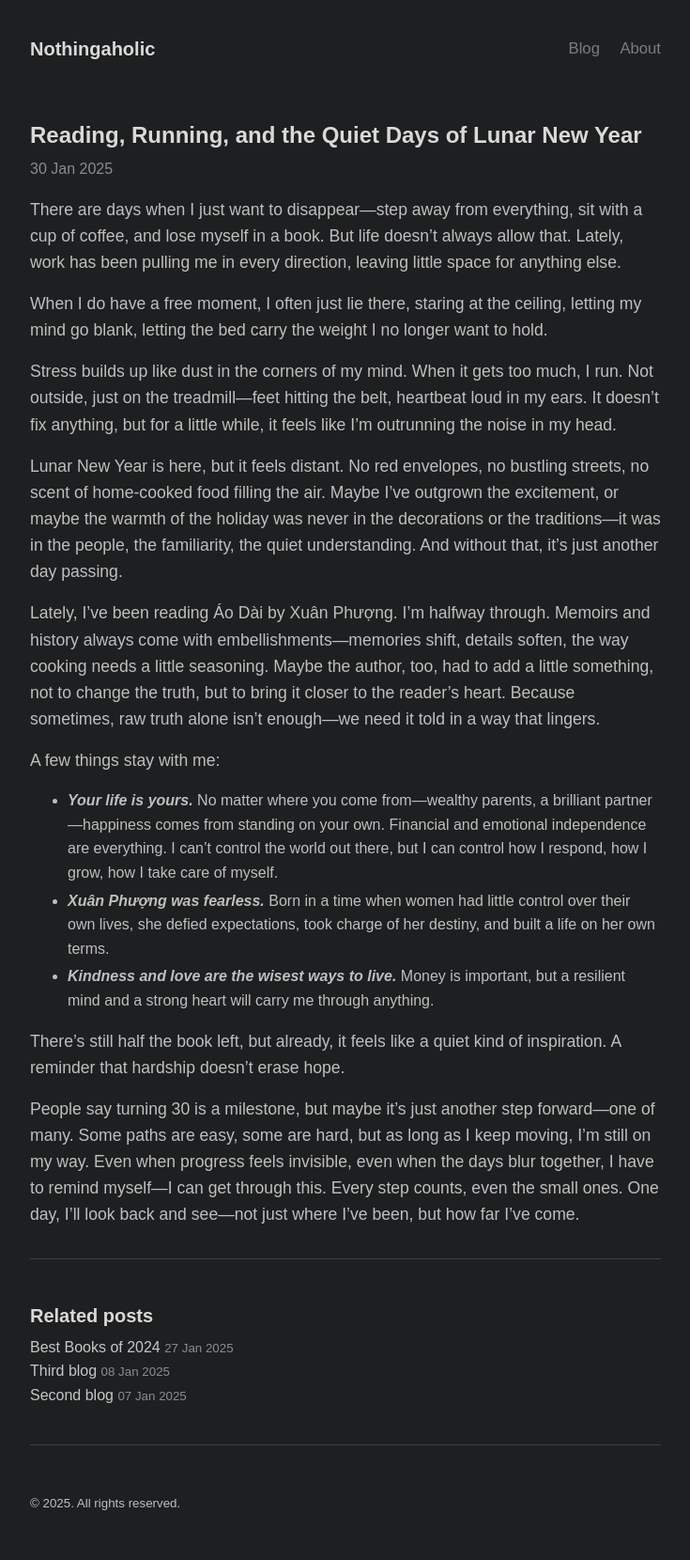
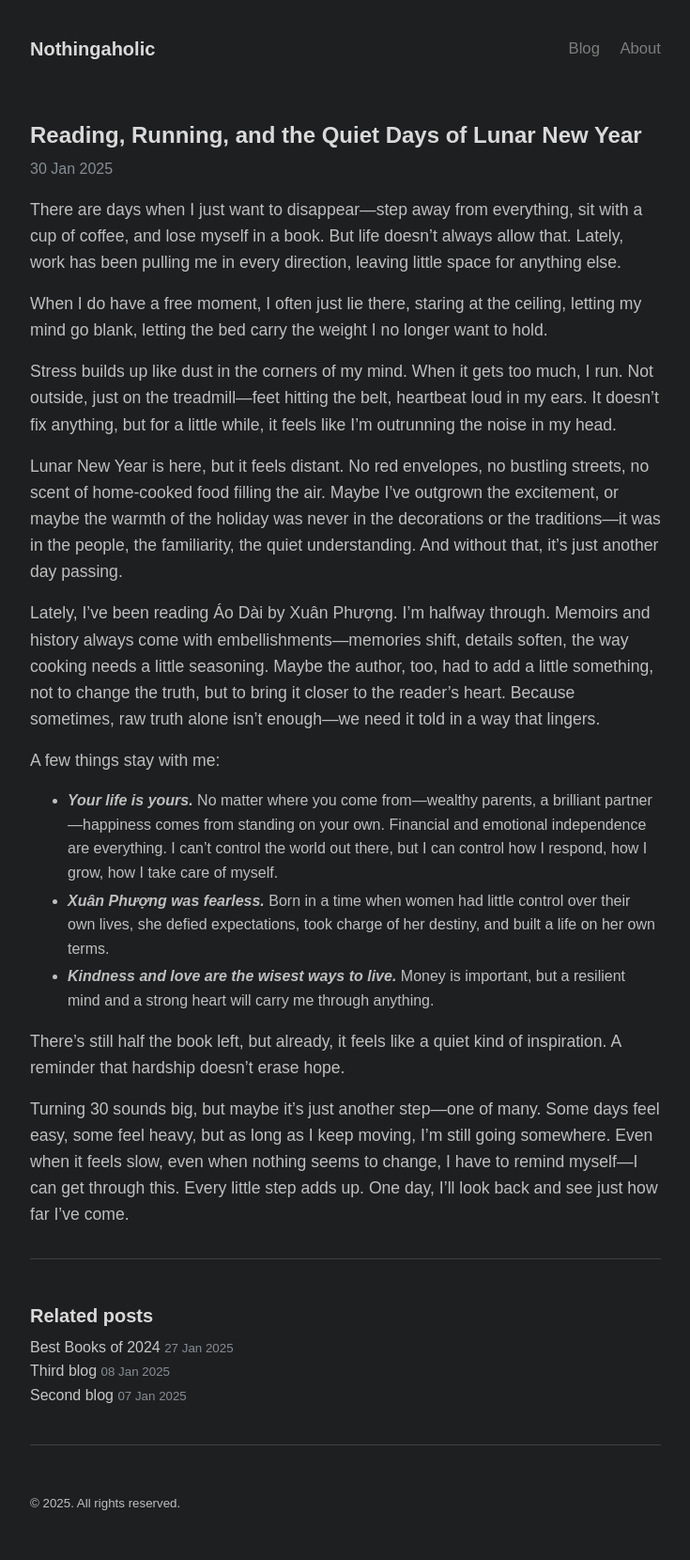
Before and after one commit to xkhanhnguyen/blog, a Jekyll site: the page built from _posts/2025-01-30-lunar-new-year.md, in a window 1280 px wide. Shown: the whole page at 94% size, without its empty margins (272-1007 px from the left). Built offline with Jekyll 4.4.1, drawn with Linux system fonts in a browser that asks for light colours.

Commit message:
lunar newyear

```diff
--- a/_posts/2025-01-30-lunar-new-year.md
+++ b/_posts/2025-01-30-lunar-new-year.md
@@ -22,4 +22,4 @@ A few things stay with me:
 
 There’s still half the book left, but already, it feels like a quiet kind of inspiration. A reminder that hardship doesn’t erase hope.
 
-People say turning 30 is a milestone, but maybe it’s just another step forward—one of many. Some paths are easy, some are hard, but as long as I keep moving, I’m still on my way. Even when progress feels invisible, even when the days blur together, I have to remind myself—I can get through this. Every step counts, even the small ones. One day, I’ll look back and see—not just where I’ve been, but how far I’ve come.
+Turning 30 sounds big, but maybe it’s just another step—one of many. Some days feel easy, some feel heavy, but as long as I keep moving, I’m still going somewhere. Even when it feels slow, even when nothing seems to change, I have to remind myself—I can get through this. Every little step adds up. One day, I’ll look back and see just how far I’ve come.
```
